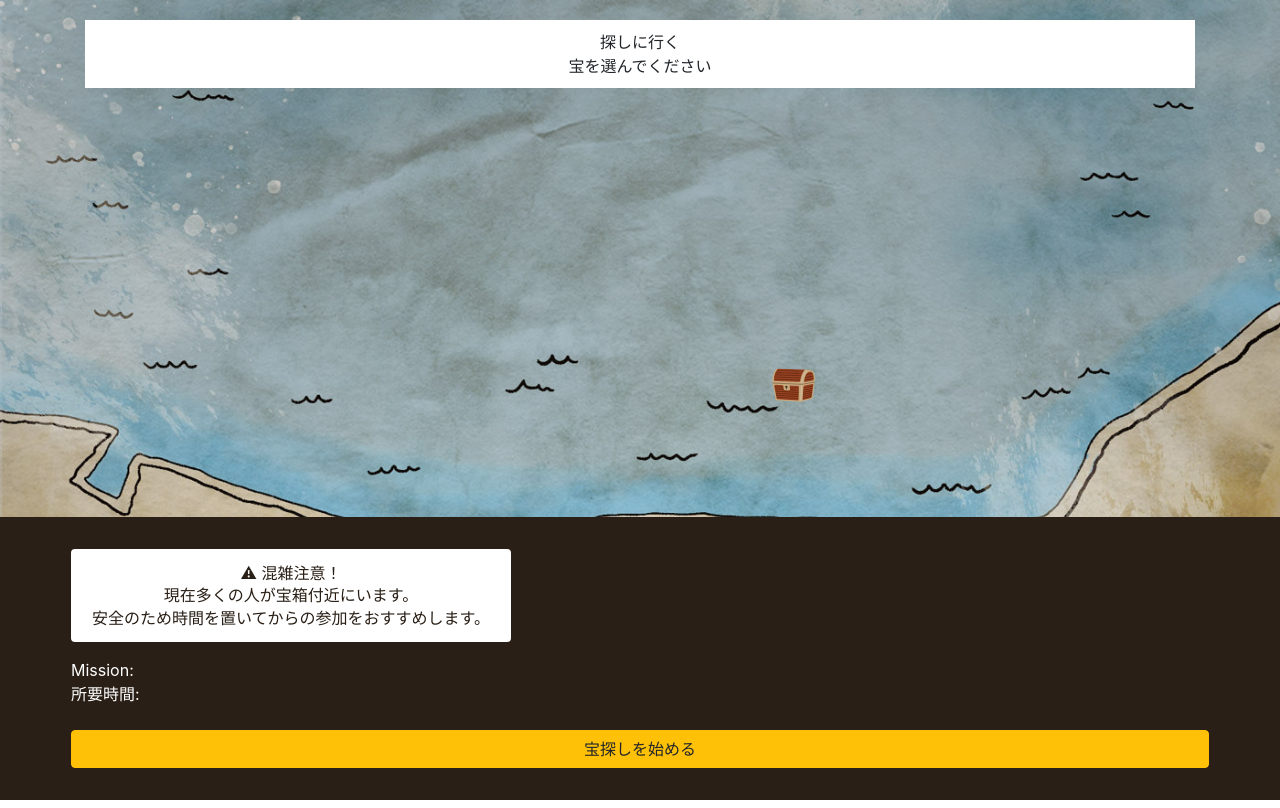
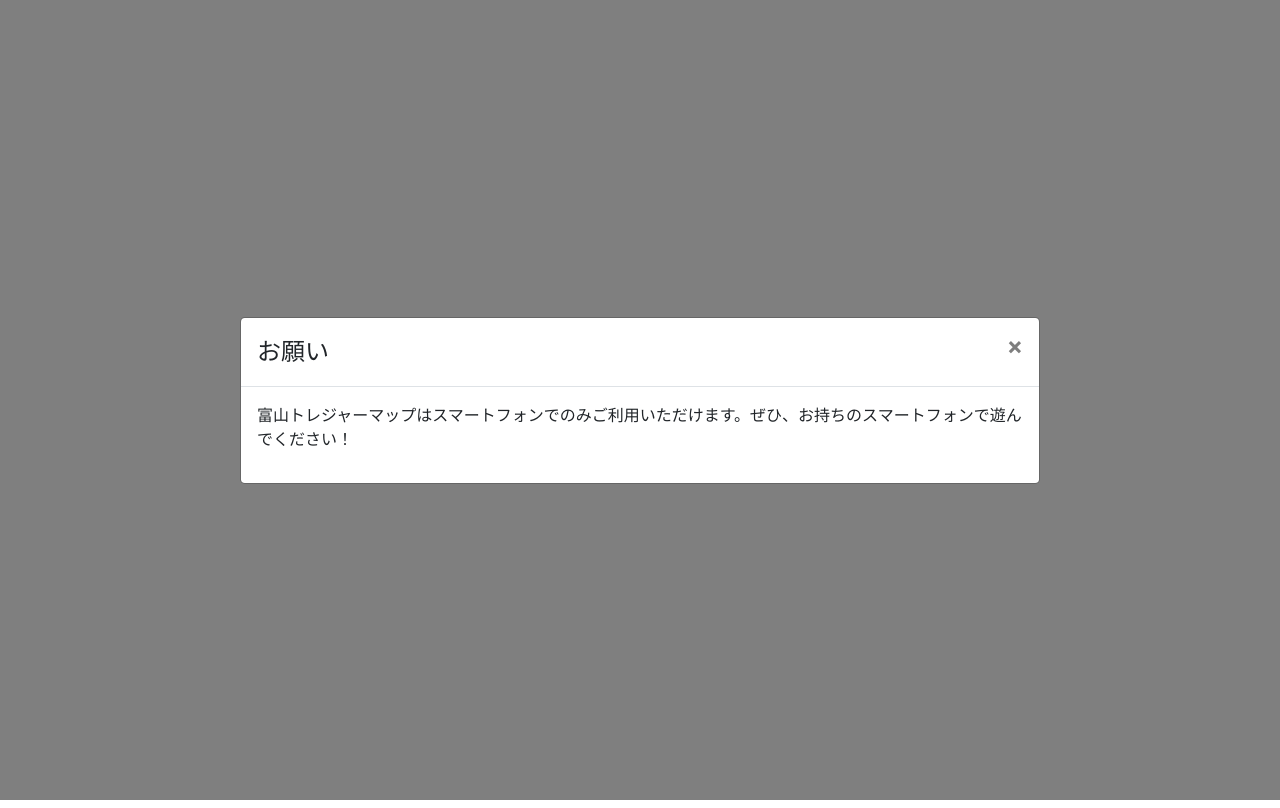
Before and after one commit to toyamahackathon2021/fe, a Next.js app: page / in a window 1280 px wide. Built offline with nearby package versions, Linux system fonts and the light colour scheme.

Commit message:
スマホ制限

```diff
--- a/package.json
+++ b/package.json
@@ -17,7 +17,8 @@
     "react-dom": "^16.12.0",
     "react-use": "^15.3.8",
     "react-webcam": "^5.2.2",
-    "swr": "^0.4.0"
+    "swr": "^0.4.0",
+    "ua-parser-js": "^0.7.23"
   },
   "devDependencies": {
     "@types/lodash": "^4.14.167",
@@ -26,6 +27,7 @@
     "@types/react": "^16.9.16",
     "@types/react-bootstrap": "^0.32.25",
     "@types/react-dom": "^16.9.4",
+    "@types/ua-parser-js": "^0.7.35",
     "typescript": "4.0"
   },
   "license": "MIT"
--- a/pages/index.tsx
+++ b/pages/index.tsx
@@ -1,10 +1,12 @@
 import "bootstrap/dist/css/bootstrap.min.css";
-import { useCallback, useState } from "react";
-import { Container, Row, Button, Image } from "react-bootstrap";
+import React, { useCallback, useState } from "react";
+import { Container, Row, Button, Image, Modal } from "react-bootstrap";
 import useSWR from "swr";
 import { GoalResponse } from "../interfaces/goalResponse";
 import { fetcher } from "../services/fetcher";
 import SelectTreasureInfo from "../components/test";
+import UAParser from "ua-parser-js";
+import CenterModal from "../components/Modal";
 type missionType = {
   mission_title: string;
   duration: string;
@@ -64,7 +66,15 @@ const style = `
 `;
 
 const IndexPage = () => {
-  const { data, error } = useSWR<GoalResponse[]>("/api/goal", fetcher);
+  const parser = new UAParser();
+  const device = parser.getDevice();
+  console.log(device);
+  const isSmartPhone = device.type === "mobile";
+
+  const { data, error } = useSWR<GoalResponse[]>(
+    isSmartPhone ? "/api/goal" : null,
+    fetcher
+  );
   console.log(data);
 
   const [mission, setMission] = useState<missionType>({
@@ -81,6 +91,26 @@ const IndexPage = () => {
     },
     [setMission]
   );
+
+  if (!isSmartPhone) {
+    return (
+      <Modal
+        show={true}
+        size="lg"
+        aria-labelledby="contained-modal-title-vcenter"
+        centered
+      >
+        <Modal.Header closeButton>
+          <Modal.Title id="contained-modal-title-vcenter">お願い</Modal.Title>
+        </Modal.Header>
+        <Modal.Body>
+          <p>
+            富山トレジャーマップはスマートフォンでのみご利用いただけます。ぜひ、お持ちのスマートフォンで遊んでください！
+          </p>
+        </Modal.Body>
+      </Modal>
+    );
+  }
 
   if (error) return <div>failed to load</div>;
   if (!data) return <div>loading...</div>;
```
Also changed, not shown: components/Modal.tsx (+8 -3 lines), 1 other file (tests, documents, lock files or other folders).
